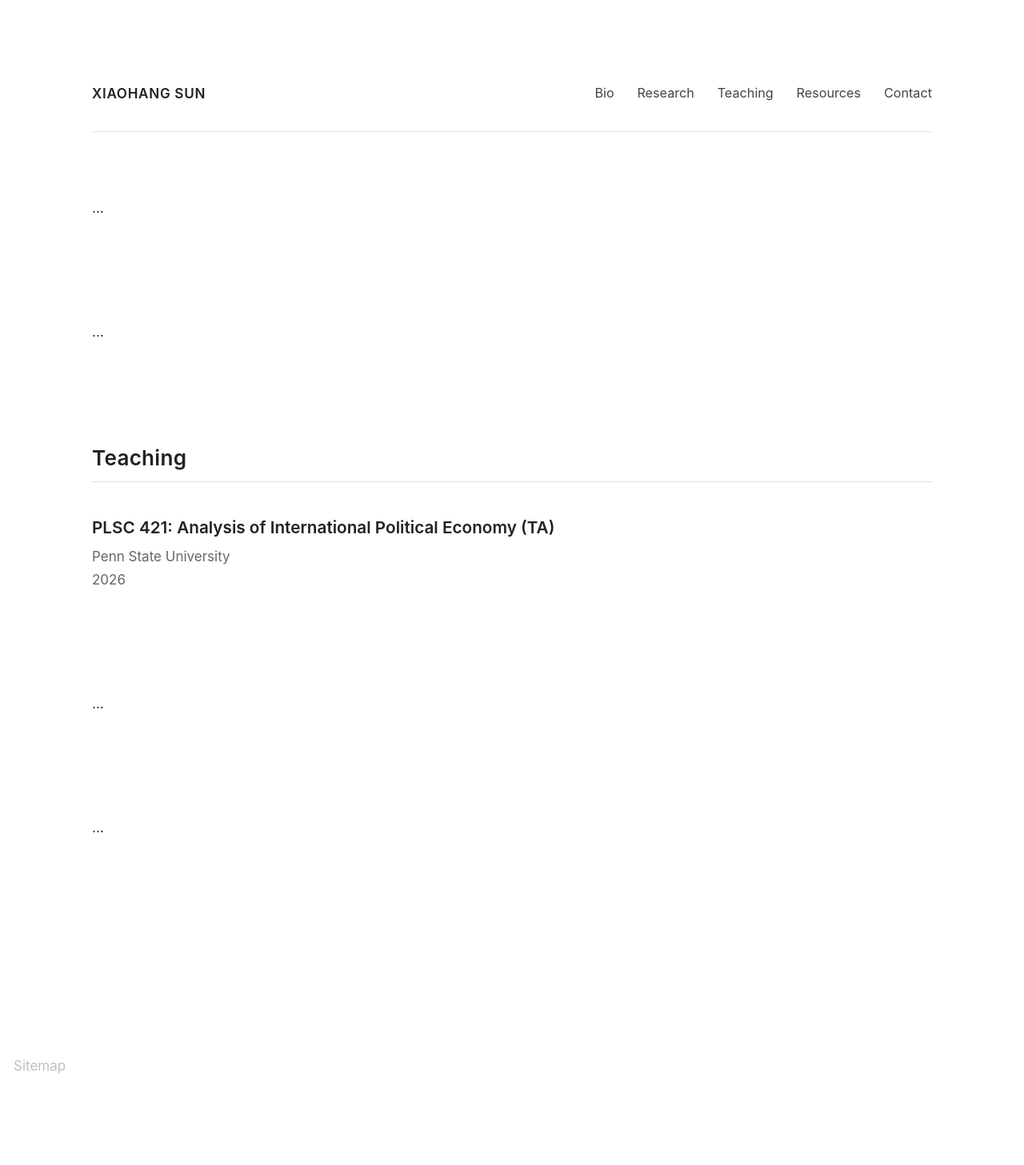
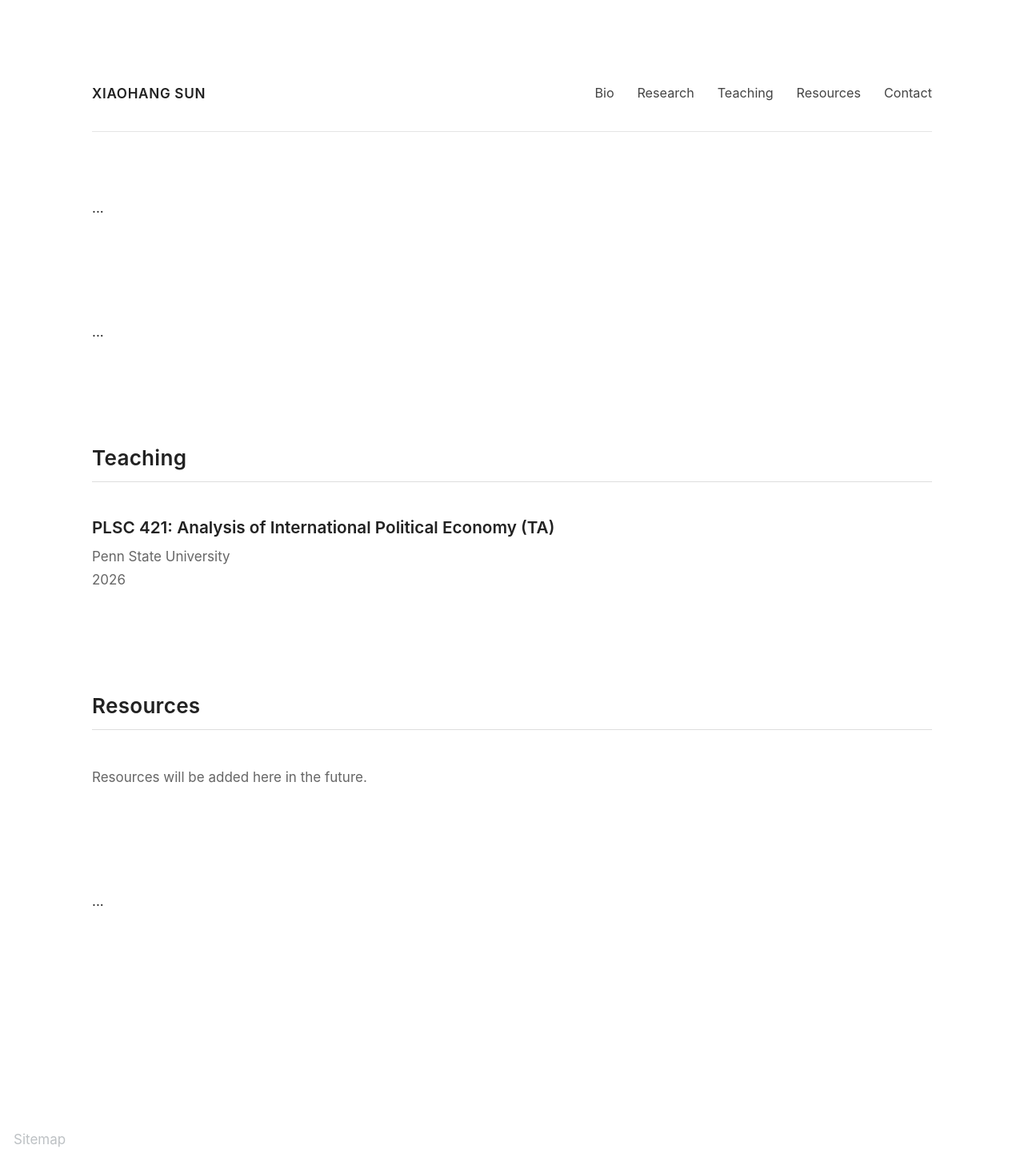
Before and after one commit to xiaohangsun/xiaohangsun.github.io, a Jekyll site: the page built from _pages/about.md, in a window 1280 px wide. Shown: the whole page at 80% size. Built offline with Jekyll 4.4.1, drawn with Linux system fonts in a browser that asks for light colours; a script bundle is joined from its source files by our own code; library files that are not in the unit come from our copies; before the commit the page ends 1364 px from its top, so only the background shows below that.

Commit message:
Add resources section to about page
Added a resources section with a placeholder message.

```diff
--- a/_pages/about.md
+++ b/_pages/about.md
@@ -37,7 +37,11 @@ author_profile: false
 </section>
 
 <section id="resources">
-...
+  <h2>Resources</h2>
+
+  <p class="muted">
+    Resources will be added here in the future.
+  </p>
 </section>
 
 <section id="contact">
```
